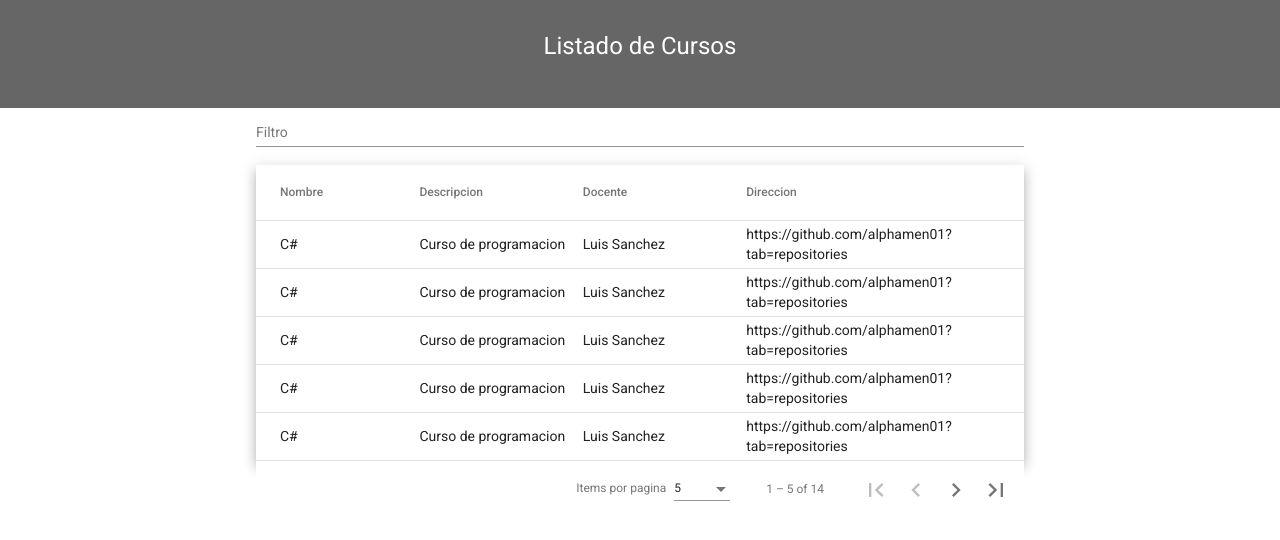
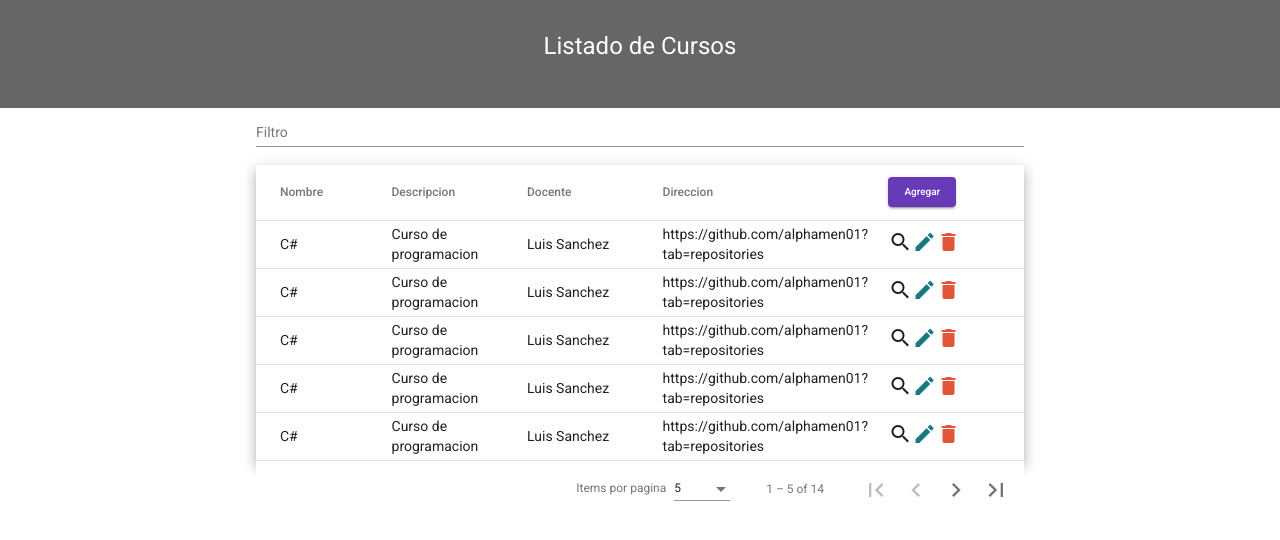
Before and after one commit to alphamen01/WebAppControlCursosFrontendAngular, an Angular app: page / in a window 1280 px wide. Shown: the top 540 px of the page. Built offline with nearby package versions, Linux system fonts and the light colour scheme.

Commit message:
se implemento los iconos y el modulo shared

```diff
--- a/src/app/components/listado-cursos/listado-cursos.component.css
+++ b/src/app/components/listado-cursos/listado-cursos.component.css
@@ -22,3 +22,22 @@ th,td {
   font-size: 14px;
   width: 100%;
 }
+
+.delete{
+  cursor: pointer;
+  color: #E15639;
+}
+
+.edit{
+  cursor: pointer;
+  color: #187880;
+}
+
+.search{
+  cursor: pointer;
+}
+
+.agregar{
+  font-size: 10px;
+  line-height: 30px;
+}
--- a/src/app/components/listado-cursos/listado-cursos.component.html
+++ b/src/app/components/listado-cursos/listado-cursos.component.html
@@ -29,6 +29,17 @@
         <td mat-cell *matCellDef="let element"> {{element.Uri}} </td>
       </ng-container>
 
+      <ng-container matColumnDef="Opciones">
+        <th mat-header-cell *matHeaderCellDef>
+          <button class="agregar" mat-raised-button color="primary">Agregar</button>
+        </th>
+        <td mat-cell *matCellDef="let element">
+         <mat-icon matTooltip="Ver" class="search">search</mat-icon>
+         <mat-icon matTooltip="Editar" class="edit">edit</mat-icon>
+         <mat-icon matTooltip="Eliminar" class="delete">delete</mat-icon>
+        </td>
+      </ng-container>
+
       <tr mat-header-row *matHeaderRowDef="displayedColumns"></tr>
       <tr mat-row *matRowDef="let row; columns: displayedColumns;"></tr>
   </table>
--- a/src/app/components/listado-cursos/listado-cursos.component.ts
+++ b/src/app/components/listado-cursos/listado-cursos.component.ts
@@ -29,7 +29,7 @@ const listCursos: Curso[] = [
 })
 export class ListadoCursosComponent implements OnInit, AfterViewInit {
 
-  displayedColumns: string[] = ['Name','Description','Teacher','Uri'];
+  displayedColumns: string[] = ['Name','Description','Teacher','Uri','Opciones'];
   dataSource = new MatTableDataSource<Curso>(listCursos);
 
   @ViewChild(MatPaginator) paginator!: MatPaginator;
```
Also changed, not shown: src/app/app.module.ts (+6 -13 lines), src/app/shared/shared.module.ts (added, +42 -0 lines).
